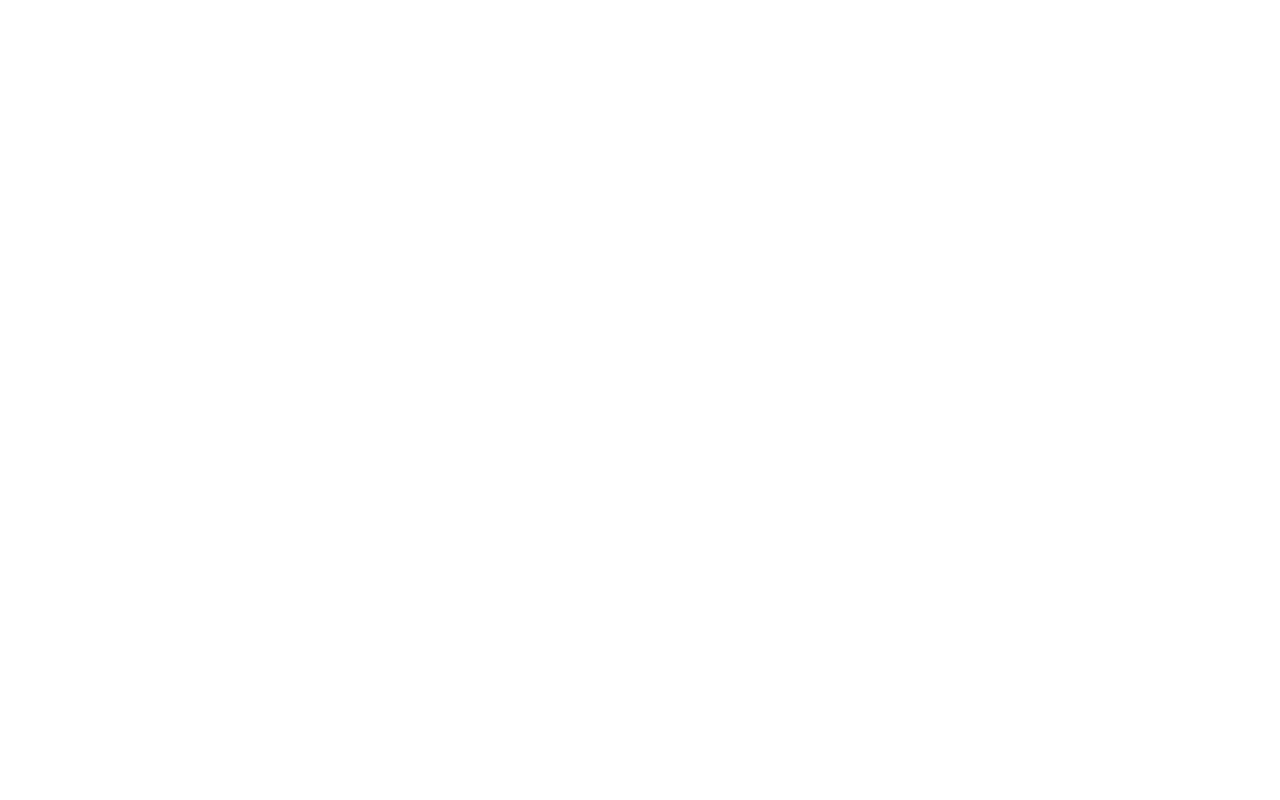
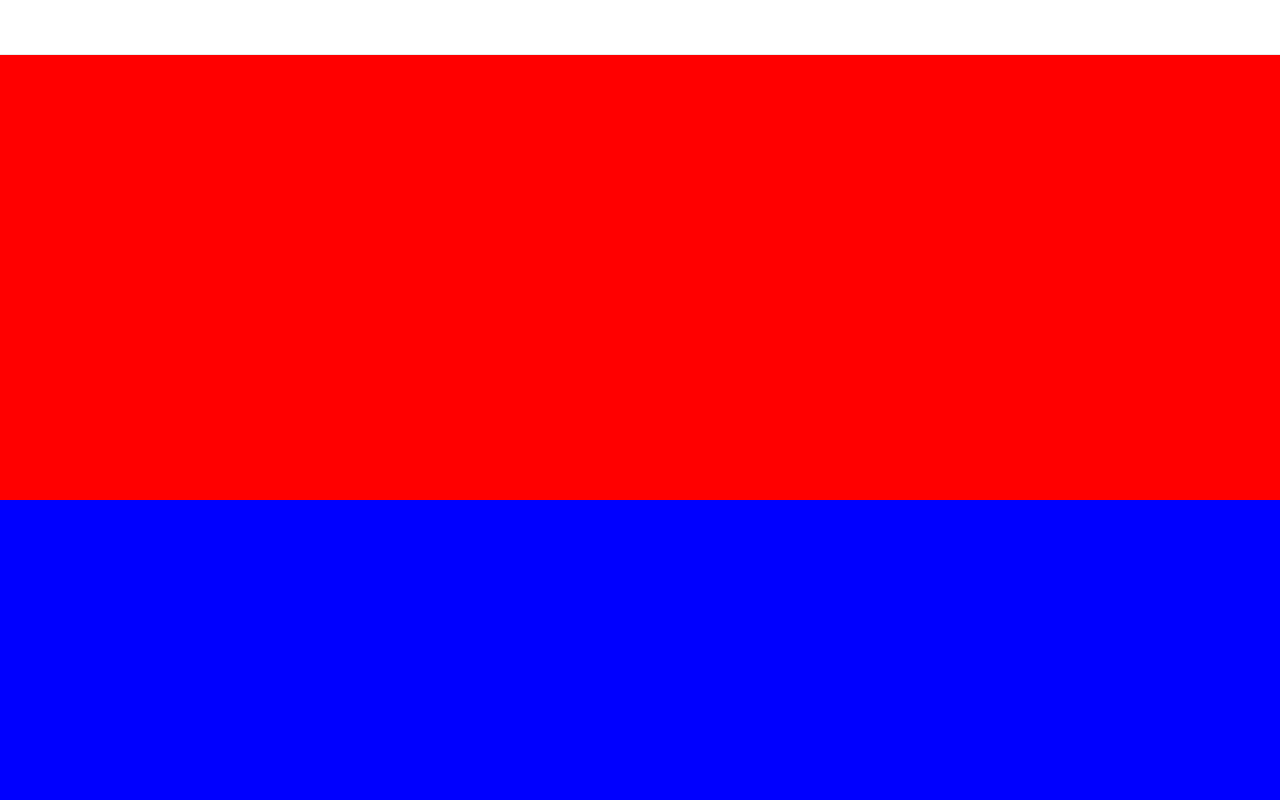
Before and after one commit to Qrymy/maisonkitsune, a website: page index.html in a window 1280 px wide. Shown: the top 800 px of the page. Drawn offline with Linux system fonts and the light colour scheme; some packages are replaced by stand-ins of ours.

Commit message:
ini dummy main components

```diff
--- a/index.html
+++ b/index.html
@@ -69,5 +69,12 @@
         </li>
       </ul>
     </header>
+    <main class="main-tmp">
+      <div class="main-tmp-content"></div>
+      <div class="main-tmp-content"></div>
+      <div class="main-tmp-content"></div>
+      <div class="main-tmp-content"></div>
+      <div class="main-tmp-content"></div>
+    </main>
   </body>
 </html>
--- a/style.css
+++ b/style.css
@@ -0,0 +1,40 @@
+.main-tmp {
+  width: 100%;
+  height: 2500px;
+}
+
+.main-tmp-content {
+  width: 100%;
+  height: 20%;
+}
+
+.main-tmp-content:first-child {
+  background-color: red;
+}
+
+.main-tmp-content:nth-child(2) {
+  background-color: blue;
+}
+
+.main-tmp-content:nth-child(3) {
+  background-color: green;
+}
+
+.main-tmp-content:nth-child(4) {
+  background-color: orange;
+}
+
+.main-tmp-content:nth-child(5) {
+  background-color: brown;
+}
+
+.header {
+  position: fixed;
+  top: 0;
+  right: 0;
+  left: 0;
+  width: 100%;
+  height: 55px;
+  border-bottom: 1px solid #e9eaea;
+  background-color: white;
+}
```
